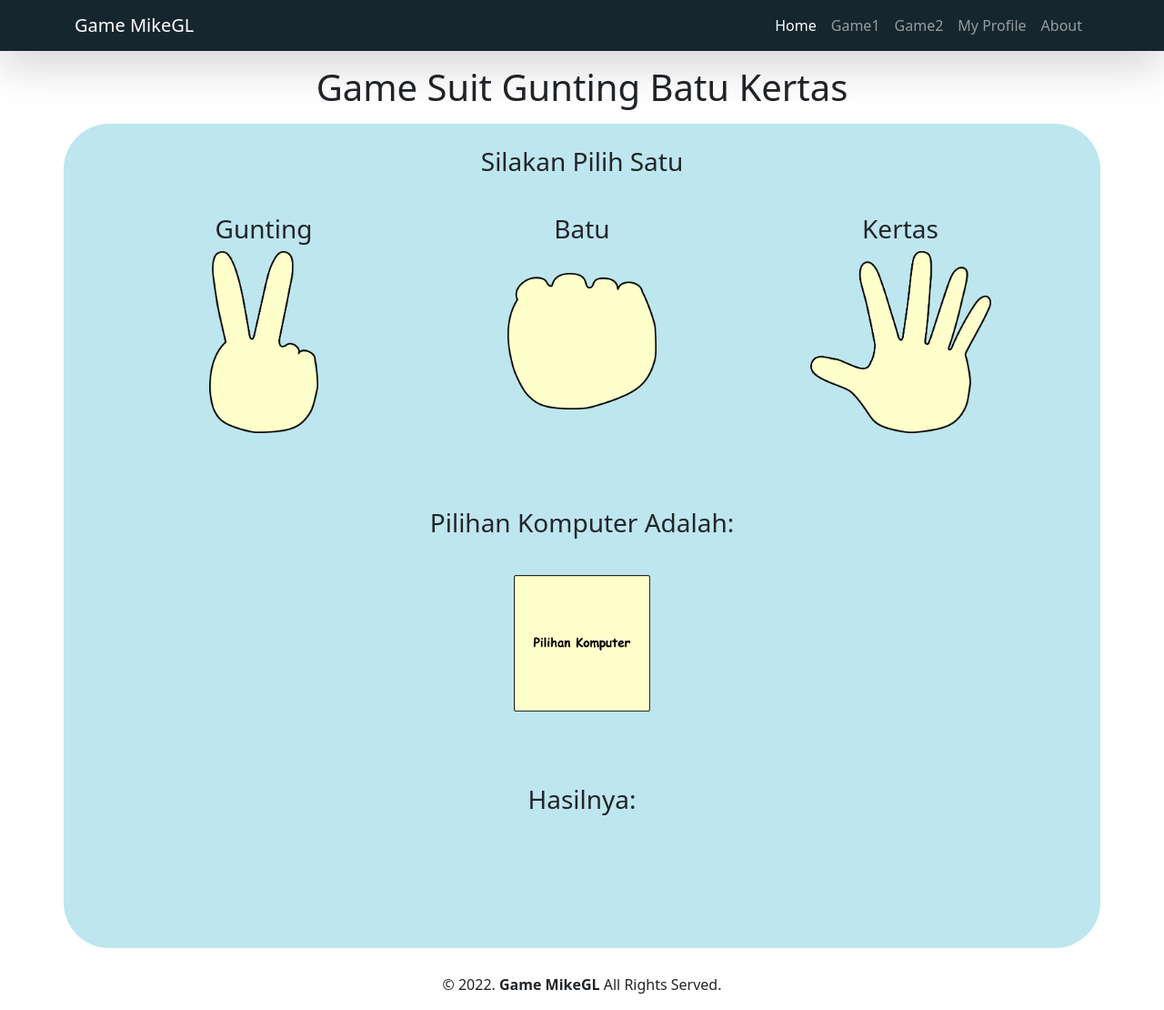
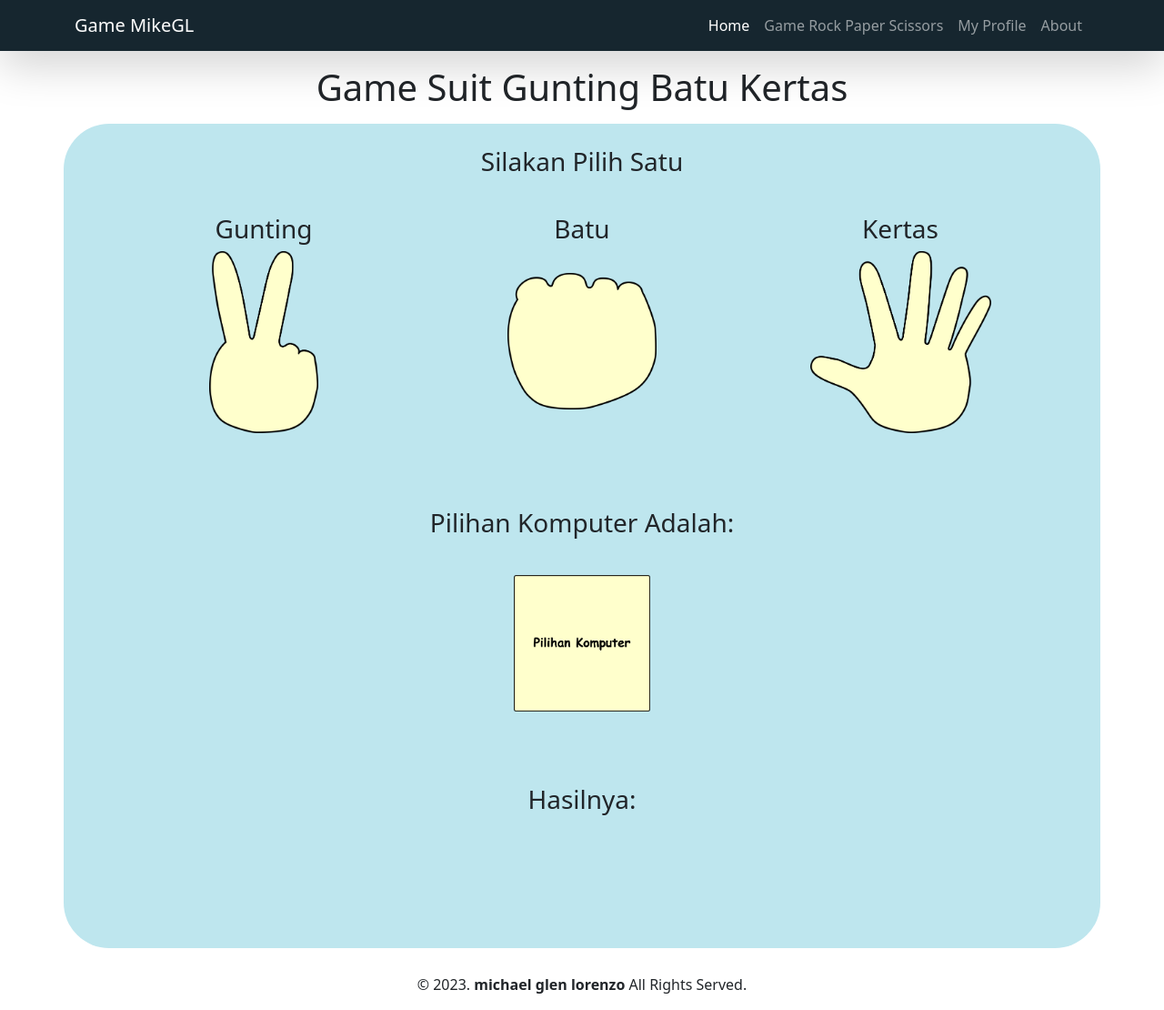
Before and after one commit to mikeglenlorenzogithub/GitWebsiteGame, a plain HTML site: page game1.html in a window 1280 px wide. Shown: the whole page at 91% size. Drawn offline with nearby package versions, Linux system fonts and the light colour scheme.

Commit message:
update navbar and script

```diff
--- a/game1.html
+++ b/game1.html
@@ -25,10 +25,7 @@
               <a class="nav-link active" aria-current="page" href="index.html">Home</a>
             </li>
             <li class="nav-item">
-              <a class="nav-link" href="game1.html">Game1</a>
-            </li>
-            <li class="nav-item">
-              <a class="nav-link" href="game2.html">Game2</a>
+              <a class="nav-link" href="game1.html">Game Rock Paper Scissors</a>
             </li>
             <li class="nav-item">
               <a class="nav-link" href="profile.html">My Profile</a>
@@ -90,9 +87,11 @@
     <!-- About -->
     <div class="copyright text-center">
       <br />
-      <p>&copy; 2022. <b>Game MikeGL</b> All Rights Served.</p>
+      <p>&copy; 2023. <b>michael glen lorenzo</b> All Rights Served.</p>
     </div>
 
     <script src="game1.js"></script>
+
+    <script src="https://cdn.jsdelivr.net/npm/bootstrap@5.3.0-alpha1/dist/js/bootstrap.bundle.min.js" integrity="sha384-w76AqPfDkMBDXo30jS1Sgez6pr3x5MlQ1ZAGC+nuZB+EYdgRZgiwxhTBTkF7CXvN" crossorigin="anonymous"></script>
   </body>
 </html>
```
